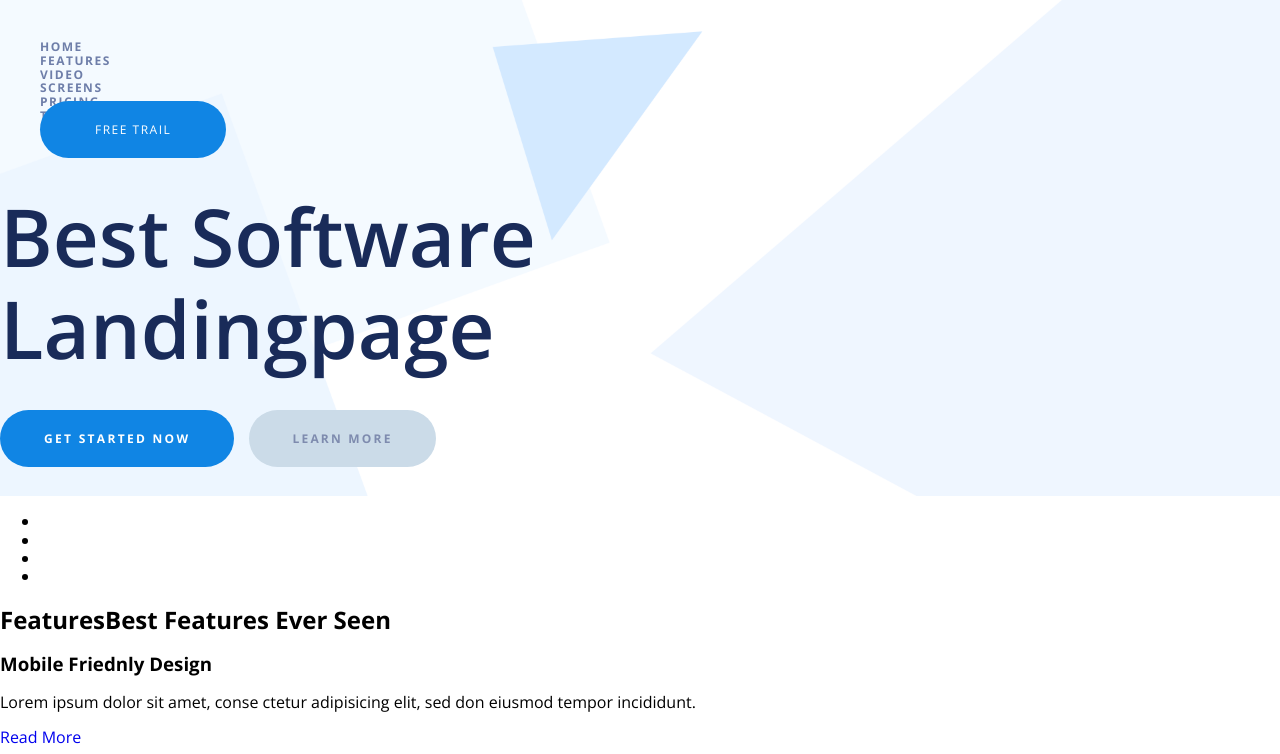
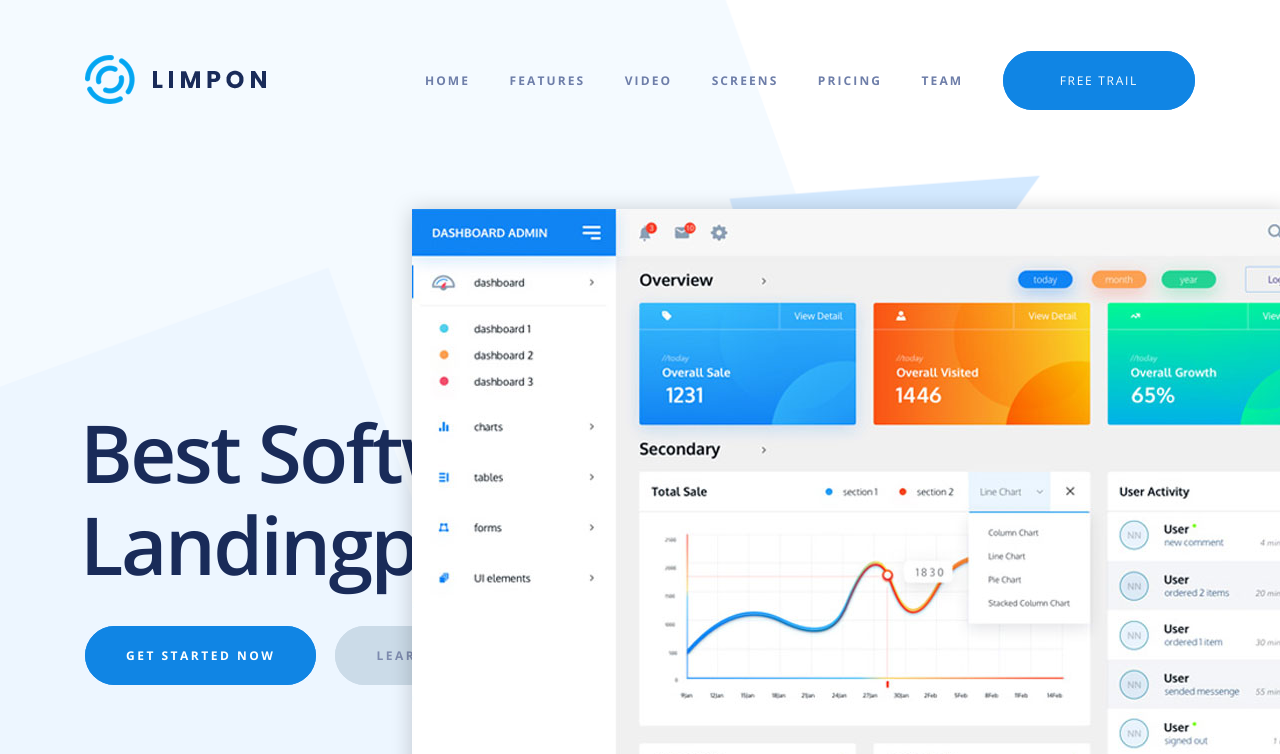
Before and after one commit to steveroad/Limpon, a plain HTML site: page project/index.html in a window 1280 px wide. Shown: the top 754 px of the page. Drawn offline with nearby package versions, Linux system fonts and the light colour scheme.

Commit message:
add company

```diff
--- a/project/index.html
+++ b/project/index.html
@@ -26,33 +26,40 @@
 </head>
 <body>
   <header class="header">
-    <div class="header-block">
-        <a href="#"></a>
+    <div class="box">
+      <div class="header-block">
+        <div class="header-block_img">
+          <a href="#"><img src="img/header/header-logo.png" alt="Limpon"></a>
+        </div>
           <ul class="header-block_list">
-            <li>Home</li>
-            <li>Features</li>
-            <li>Video</li>
-            <li>Screens</li>
-            <li>Pricing</li>
-            <li>Team</li>
+            <li><a class="nav-item" href="">Home</a></li>
+            <li><a class="nav-item" href="">Features</a></li>
+            <li><a class="nav-item" href="">Video</a></li>
+            <li><a class="nav-item" href="">Screens</a></li>
+            <li><a class="nav-item" href="">Pricing</a></li>
+            <li><a class="nav-item" href="">Team</a></li>
             <li><a class="header-block_list__button button" href="#">Free Trail</a></li>
           </ul>
       </div>
 
       <h1 class="header-block_title">Best Software Landingpage</h1>
-      <div class="header-block_btn">
-        <a class="header-block_btn__b button" href="#">get started now</a>
-        <a class="header-block_btn__g button" href="#">learn more</a>
+        <div class="header-block_btn">
+          <a class="header-block_btn__b button" href="#">get started now</a>
+          <a class="header-block_btn__g button" href="#">learn more</a>
+        </div>
       </div>
+      <div class="header__img"></div>
     </header>
 
   <section class="company">
-    <ul>
-      <li></li>
-      <li></li>
-      <li></li>
-      <li></li>
-    </ul>
+    <div class="box">
+      <ul class="company-block_list">
+        <li><img src="img/company/token.png" alt="token"></li>
+        <li><img src="img/company/magneto.png" alt="magneto"></li>
+        <li><img src="img/company/boohoo.png" alt="boohoo"></li>
+        <li><img src="img/company/fractal.png" alt="fractal"></li>
+      </ul>
+    </div>
   </section>
 
   <section class="advantage">
--- /dev/null
+++ b/project/sass/_company.sass
@@ -0,0 +1,12 @@
+.company
+  padding-top: 100px
+  padding-bottom: 100px
+  background: url(../img/company/bg-company.png) no-repeat
+  background-size: cover
+  &-block
+    &_list
+      display: flex
+      justify-content: space-between
+      list-style-type: none
+      margin: 0
+      padding: 0
--- a/project/sass/_header.sass
+++ b/project/sass/_header.sass
@@ -1,34 +1,56 @@
 .header
-  padding-top: 40px
-  padding-bottom: 50px
-  background: url(../img/header/header-bg.png) center center no-repeat
+  position: relative
+  padding-top: 55px
+  padding-bottom: 330px
+  background: url(../img/header/header-bg.png) no-repeat
   background-size: cover
+  &__img
+    position: absolute
+    display: block
+    width: 895px
+    height: 740px
+    right: -6px
+    top: 190px
+    background: url(../img/header/bg.png) no-repeat
+    background-size: cover
   &-block
+    display: flex
+    justify-content: space-between
+    align-items: center
+    padding-bottom: 245px
     &_list
+      display: flex
+      justify-content: flex-end
       list-style-type: none
       margin: 0
-      color: #6e7ea9
+      padding: 0
       font-weight: 700
-      letter-spacing: 1.5px
+      letter-spacing: 2.1px
       font-size: 12px
       text-transform: uppercase
+      & .nav-item
+        color: #6e7ea9
+        padding-right: 37px
+        margin-right: 2.5px
       &__button
-        color: #fff
         font-weight: 400
+        padding: 20px 56px
+        letter-spacing: 1.7px
     &_title
+      margin-left: -5px
       color: #192b59
       font-size: 80px
       font-weight: 600
-      max-width: 900px
+      max-width: 540px
+      letter-spacing: -2.5px
+      margin-bottom: 55px
     &_btn
       &__b
-        letter-spacing: 2.3px
-        padding: 20px 44px
-        margin-right: 11px
+        margin-right: 15px
       &__g
         background-color: #cbdbe8
-        padding: 20px 43px
-        letter-spacing: 2.2px
         color: #7e8bae
+        border: 1px solid #cbdbe8
         &:hover
-          background-color: lighten(#cbdbe8, 5%)
+          background-color: #7e8bae
+          color: #cbdbe8
--- a/project/sass/_interface.sass
+++ b/project/sass/_interface.sass
@@ -1,16 +1,21 @@
 a
   text-decoration: none
+.box
+  width: 100%
+  max-width: 1110px
+  margin: 0 auto
 .button
   background-color: #1085e4
-  border: none
   text-transform: uppercase
-  padding: 20px 55px
+  padding: 20px 40px
   border-radius: 30px
   font-size: 12px
   color: #fff
+  border: 1px solid #1085e4
   font-weight: 700
-  letter-spacing: 1.5px
+  letter-spacing: 2.5px
   &:focus
     outline: none
   &:hover
-    background-color: lighten(#1085e4, 10%)
+    background-color: #fff
+    color: #1085e4
--- a/project/sass/style.sass
+++ b/project/sass/style.sass
@@ -1,3 +1,4 @@
 @import 'interface'
 @import 'font'
 @import 'header'
+@import 'company'
```
Also changed, not shown: project/css/style.css, 1 other file.
